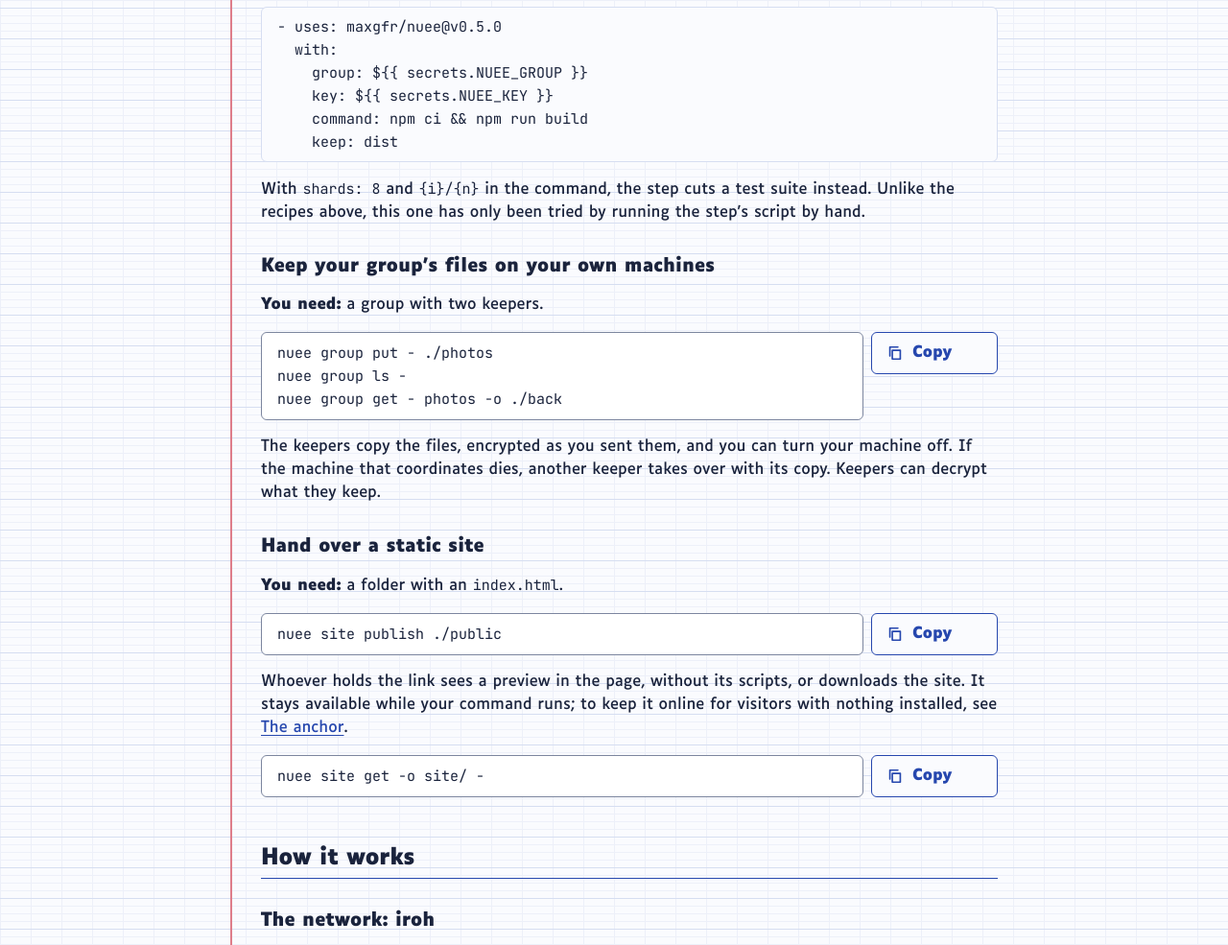
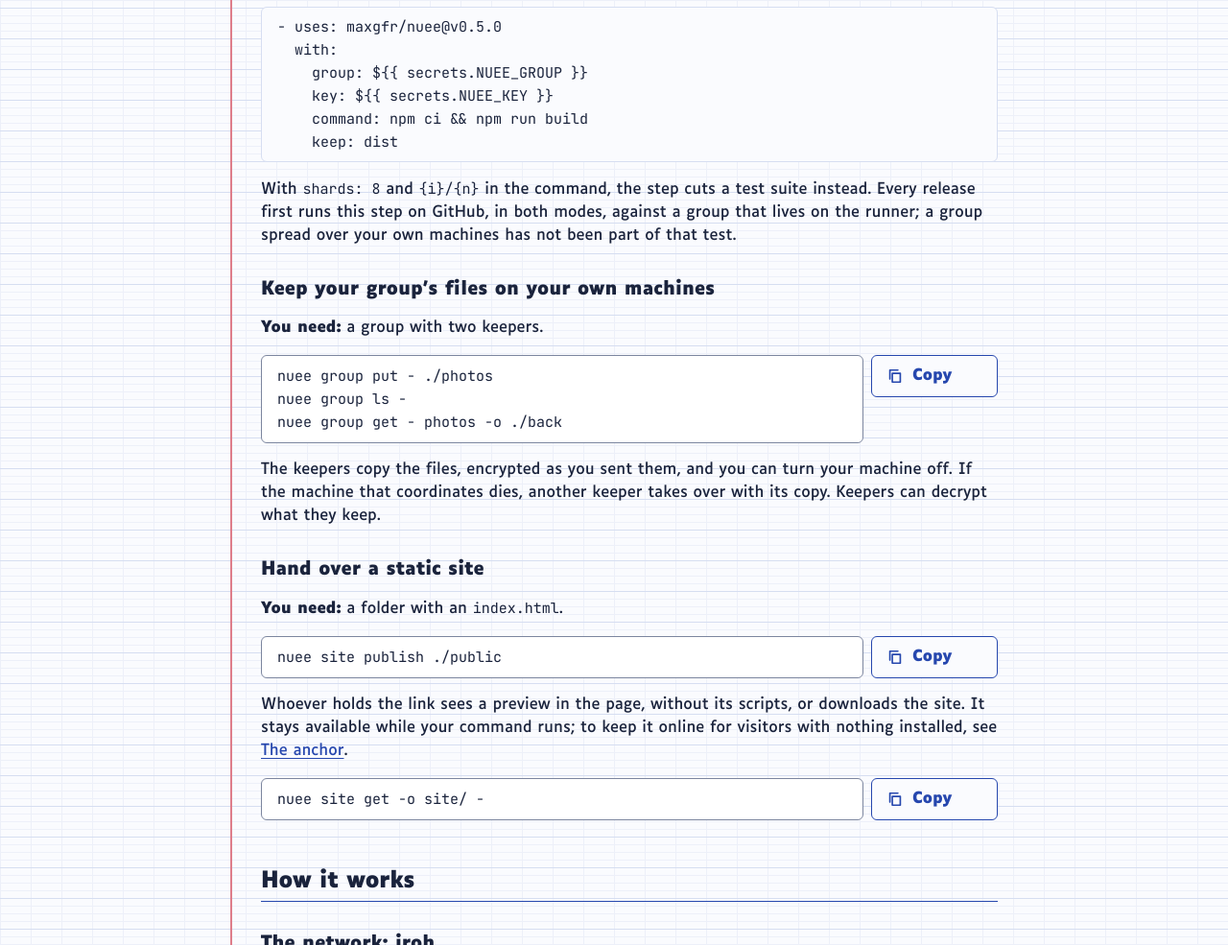
Before and after one commit to maxgfr/nuee, a website with bundled scripts: page web/docs/index.html in a window 1280 px wide. Shown: the part 7192-8177 px from the top of the page at 96% size. Built offline with nearby package versions, Linux system fonts and the light colour scheme.

Commit message:
ci: run the GitHub Action for real on a group started on the runner
The published step had only been tried by running its script by hand. A job now uses it in both modes, build and shards, before every release, and checks that the output comes from the commit.

```diff
--- a/web/docs/index.html
+++ b/web/docs/index.html
@@ -213,7 +213,7 @@ error: 1 of 4 shards failed; logs in nuee-out/shard-3f2a91c07b1d</code></pre>
     key: ${{ secrets.NUEE_KEY }}
     command: npm ci &amp;&amp; npm run build
     keep: dist</code></pre>
-<p>With <code>shards: 8</code> and <code>{i}/{n}</code> in the command, the step cuts a test suite instead. Unlike the recipes above, this one has only been tried by running the step’s script by hand.</p>
+<p>With <code>shards: 8</code> and <code>{i}/{n}</code> in the command, the step cuts a test suite instead. Every release first runs this step on GitHub, in both modes, against a group that lives on the runner; a group spread over your own machines has not been part of that test.</p>
 
 <h3 id="ex-drive"><a href="#ex-drive">Keep your group’s files on your own machines</a></h3>
 <p><strong>You need:</strong> a group with two keepers.</p>
```
Also changed, not shown: .github/workflows/ci.yml.
